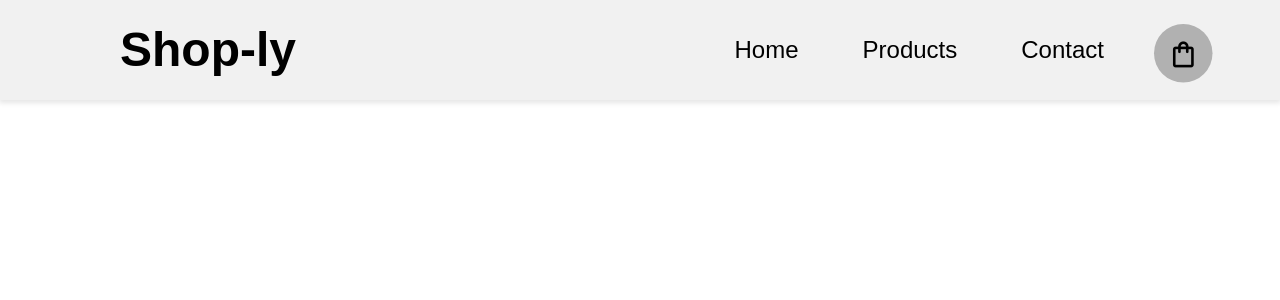
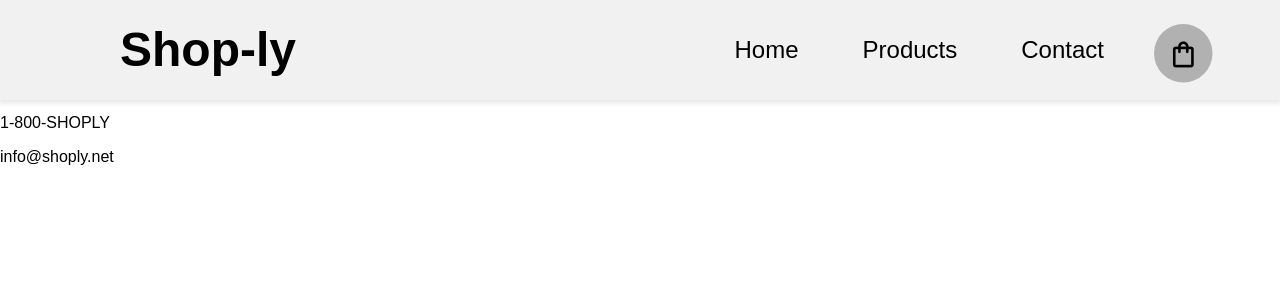
Before and after one commit to Jonathan-Z49/shopping-app, a React (Vite) app: page /contact in a window 1280 px wide. Shown: the top 300 px of the page. Built offline with nearby package versions, Linux system fonts and the light colour scheme.

Commit message:
Modified Contact component to now display fake contact info

```diff
--- a/src/components/Contact/Contact.tsx
+++ b/src/components/Contact/Contact.tsx
@@ -1,7 +1,16 @@
 import React from 'react';
 
 const Contact = () => {
-  return <div>Contact</div>;
+  return (
+    <main className="contact">
+      <h1 className="contact-header">We&apos;d Love to Talk</h1>
+      <div className="contact-info">
+        <p>Fake Street 555, Austin, TX 78572</p>
+        <p>1-800-SHOPLY</p>
+        <p>info@shoply.net</p>
+      </div>
+    </main>
+  );
 };
 
 export default Contact;
```
